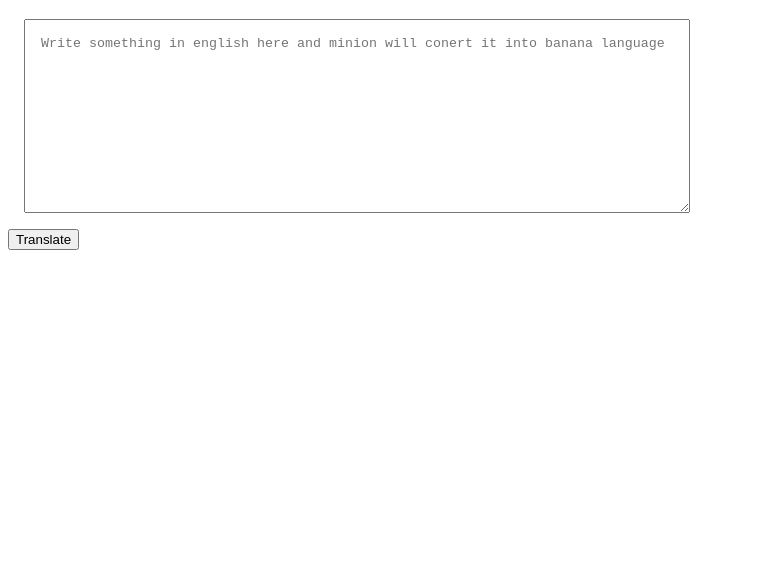
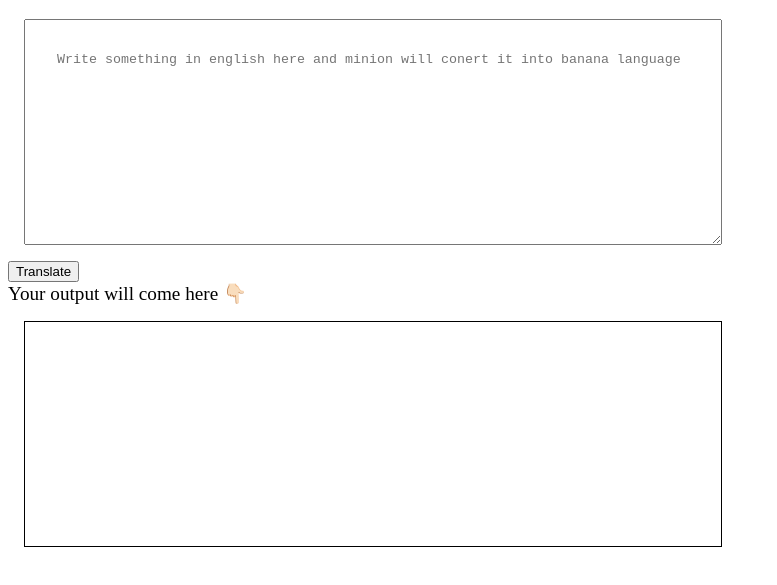
Before and after one commit to vaibhav18matere/minion-language-translation-app, a plain HTML site: page index.html in a window 1280 px wide. Shown: the part 61-646 px from the top of the page, without its empty margins (0-777 px from the left). Drawn offline with Linux system fonts and the light colour scheme.

Commit message:
input output processing

```diff
--- a/app.js
+++ b/app.js
@@ -1,11 +1,14 @@
 var btnTranslate = document.querySelector("#btn-translate");
 var txtInput = document.querySelector("#txt-input")
+var outputDiv = document.querySelector("#output")
 
-console.log(txtInput)
+// outputDiv.innerText ="Vaibhav Matere"
+
+
 
 function clickHandler() {
-    console.log("clicked");
-    console.log("input", txtInput.value );
+    outputDiv.innerText = "banananaa " + txtInput.value;
+
 };
 
-btnTranslate.addEventListener("click", clickHandler)
+btnTranslate.addEventListener("click", clickHandler)s
--- a/index.html
+++ b/index.html
@@ -11,7 +11,15 @@
             width: 50%;
             display: block;
             margin: 1rem;
-            padding: 1rem;
+            padding: 2rem;
+        }
+
+        #output {
+            border: 1px solid black;
+            height: 20vh;
+            width: 50%;
+            margin: 1rem;
+            padding: 2rem;
         }
     </style>
 
@@ -19,9 +27,13 @@
 
 <body>
     <h1>Banana talk</h1>
-    <textarea  id="txt-input" placeholder="Write something in english here and minion will conert it into banana language"></textarea>
+    <textarea id="txt-input"
+        placeholder="Write something in english here and minion will conert it into banana language"></textarea>
 
     <button id="btn-translate">Translate</button>
+    <div style="font-size: larger;"> Your output will come here 👇🏻 </div>
+    <div id="output"></div>
+
     <script src="app.js" type="text/javascript"></script>
 
 </body>
```
